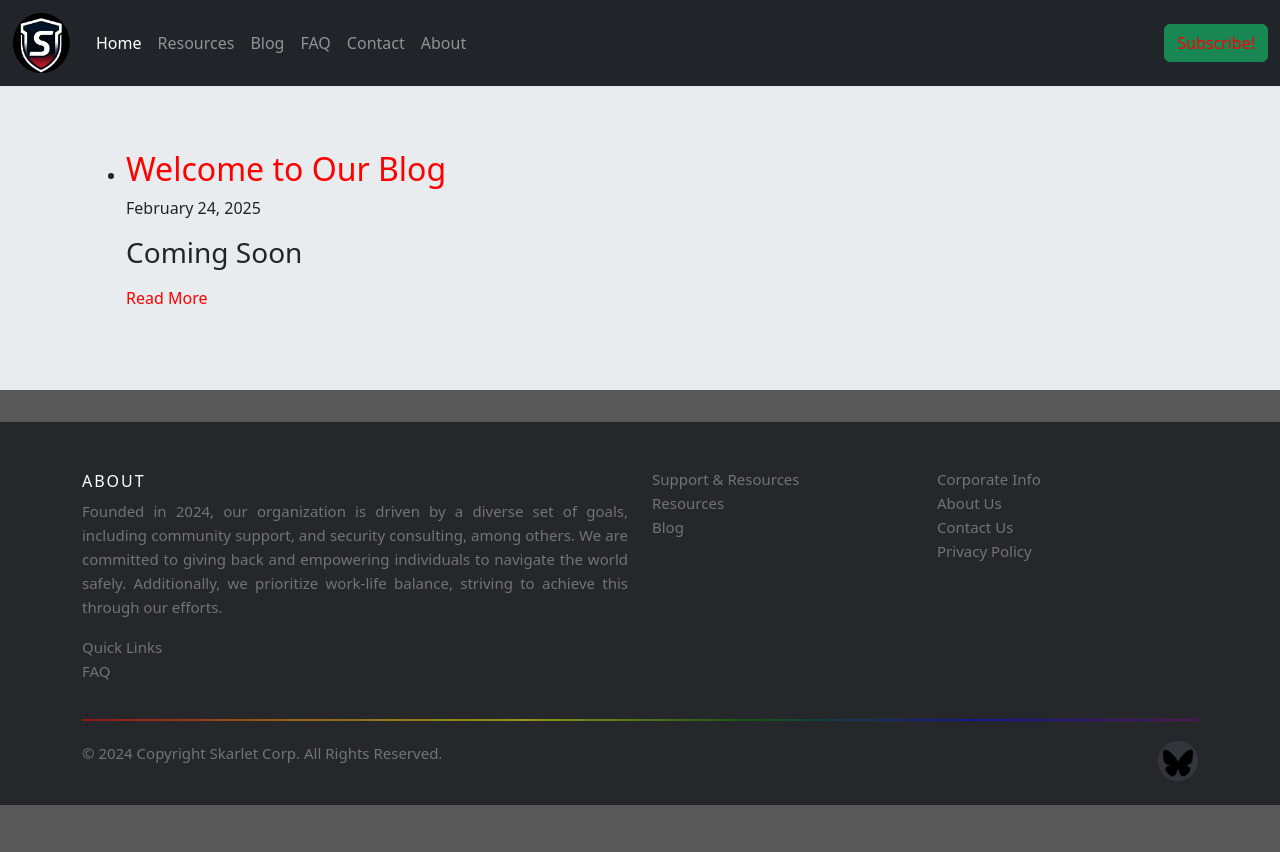
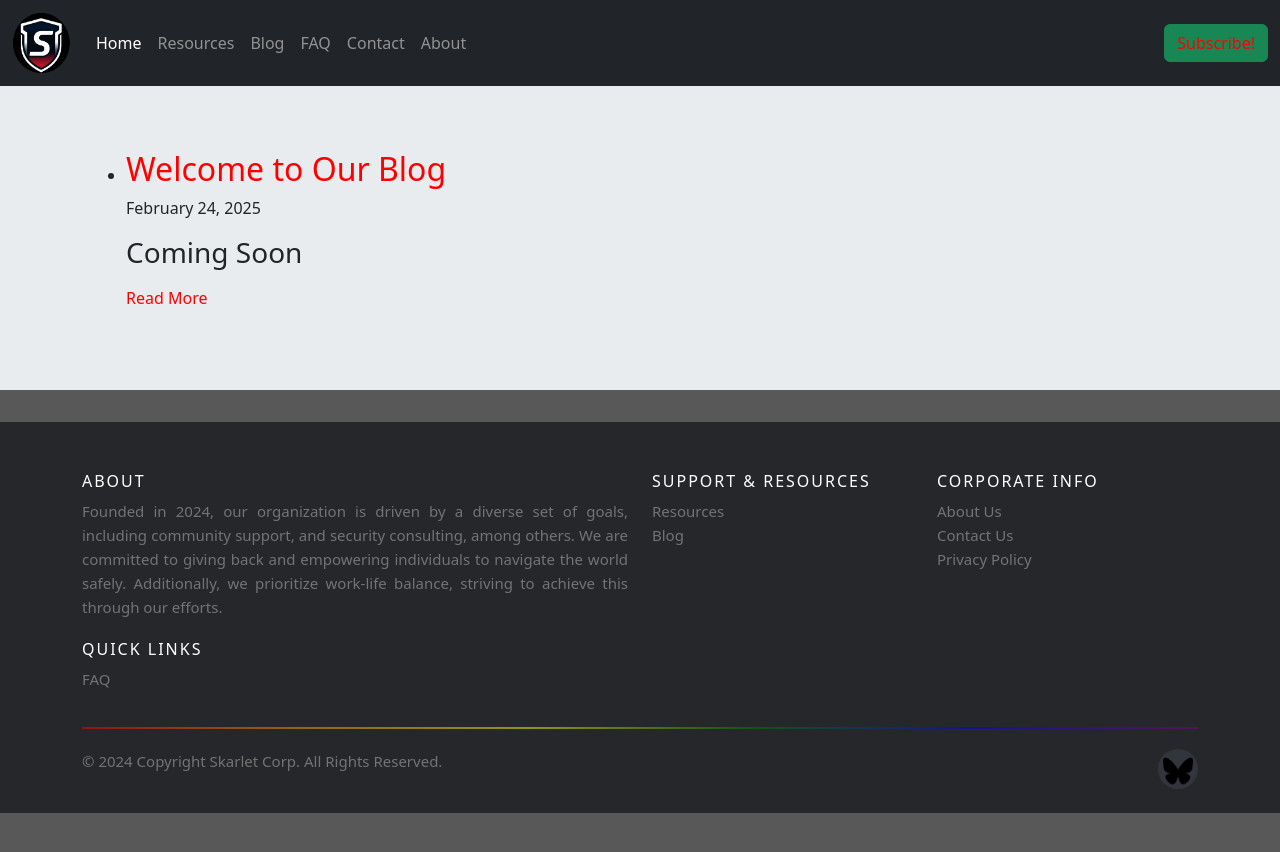
Before and after one commit to SkarletTeam/skarlet, a Jekyll site: the page built from blog.md, in a window 1280 px wide. Shown: the top 852 px of the page. Built offline with Jekyll 4.4.1, drawn with Linux system fonts in a browser that asks for light colours; a script that is not in the unit is left out.

Commit message:
Update footer.html

```diff
--- a/_includes/footer.html
+++ b/_includes/footer.html
@@ -2,19 +2,19 @@
 <footer class="site-footer">
       <div class="container">
         <div class="row">
-          <div class="col-sm-12 col-md-6">
+          <div class="col-sm-15 col-md-6">
             <h6>About</h6>
             <p class="text-justify">Founded in 2024, our organization is driven by a diverse set of goals, including community support, and security consulting, among others. We are committed to giving back and empowering individuals to navigate the world safely. Additionally, we prioritize work-life balance, striving to achieve this through our efforts.</p>
           </div>
           <div class="col-xs-6 col-md-3">
-            <h7>Support & Resources</h7>
+            <h6>Support & Resources</h6>
             <ul class="footer-links">
               <li><a class="nav-link" href="/resources"> Resources </a></li>
               <li><a class="nav-link" href="/blog"> Blog</a></li>
             </ul>
           </div>
           <div class="col-xs-6 col-md-3">
-            <h7>Corporate Info</h7>
+            <h6>Corporate Info</h6>
             <ul class="footer-links">
               <li><a class="nav-link" href="#"></a></li>
               <li><a class="nav-link" href="#"></a></li>
@@ -24,7 +24,7 @@
             </ul>
           </div>
           <div class="col-xs-6 col-md-3">
-            <h7>Quick Links</h7>
+            <h6>Quick Links</h6>
             <ul class="footer-links">
               <li><a href="/faq">FAQ</a></li>
             </ul>
```
